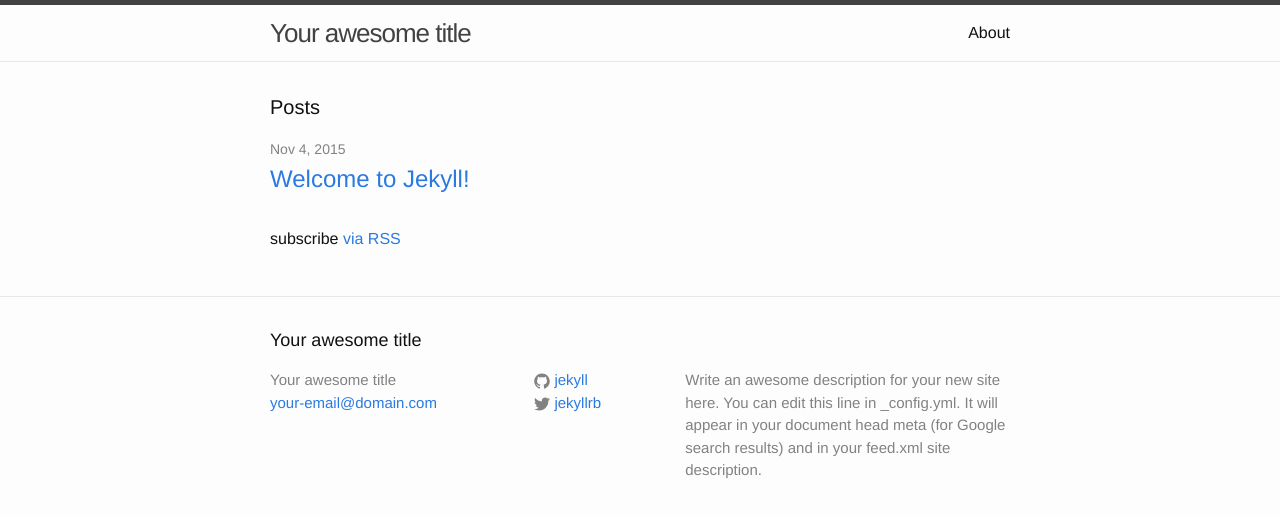
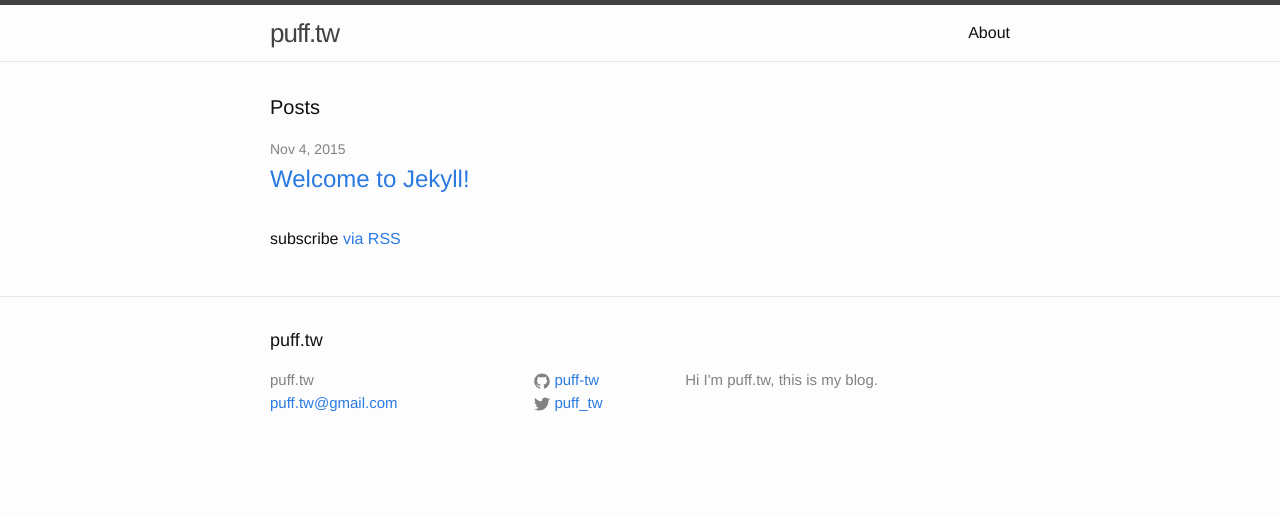
Before and after one commit to puff-tw/puff-tw.github.io, a Jekyll site: the page built from index.html, in a window 1280 px wide. Shown: the top 517 px of the page. Built offline with Jekyll 4.4.1, drawn with Linux system fonts in a browser that asks for light colours.

Commit message:
Support Heroku

```diff
--- a/_config.yml
+++ b/_config.yml
@@ -6,16 +6,17 @@
 # 'jekyll serve'. If you change this file, please restart the server process.
 
 # Site settings
-title: Your awesome title
-email: your-email@domain.com
+title: puff.tw
+email: puff.tw@gmail.com
 description: > # this means to ignore newlines until "baseurl:"
-  Write an awesome description for your new site here. You can edit this
-  line in _config.yml. It will appear in your document head meta (for
-  Google search results) and in your feed.xml site description.
+  Hi I'm puff.tw, this is my blog.
 baseurl: "" # the subpath of your site, e.g. /blog
-url: "http://yourdomain.com" # the base hostname & protocol for your site
-twitter_username: jekyllrb
-github_username:  jekyll
+url: "http://blog.puff.tw" # the base hostname & protocol for your site
+twitter_username: puff_tw
+github_username:  puff-tw
 
 # Build settings
 markdown: kramdown
+
+permalink: pretty
+exclude: ['puma.rb','config.ru','Gemfile','Gemfile.lock','vendor','Procfile','Rakefile','README.md','.gitignore','.rbenv-version']
```
Also changed, not shown: Gemfile (added, +9 -0 lines), puma.rb (added, +9 -0 lines), Gemfile.lock (added), README.md, 3 other files.
